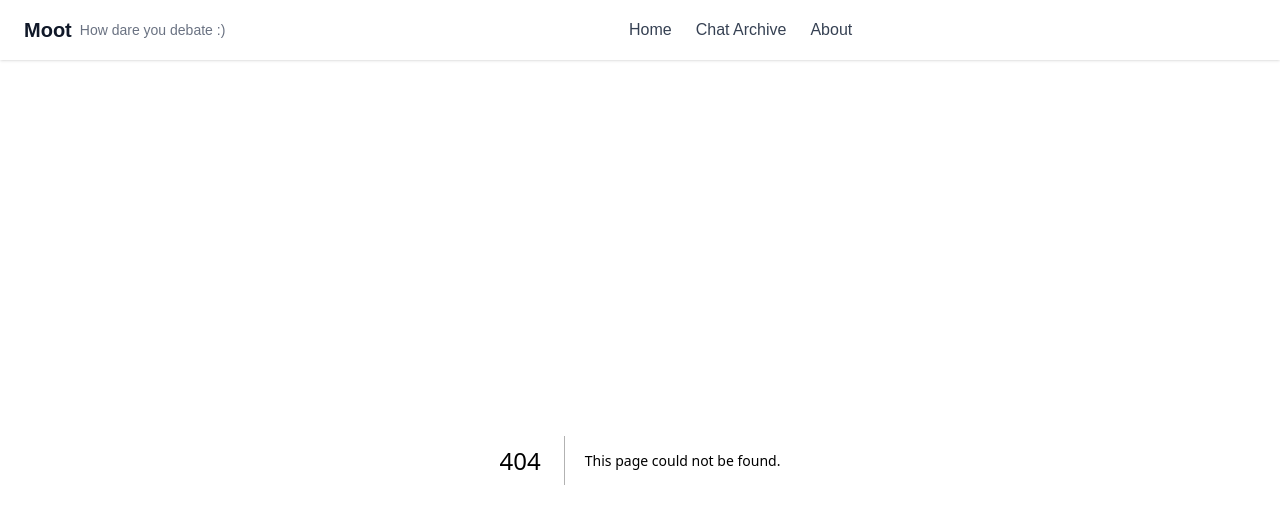
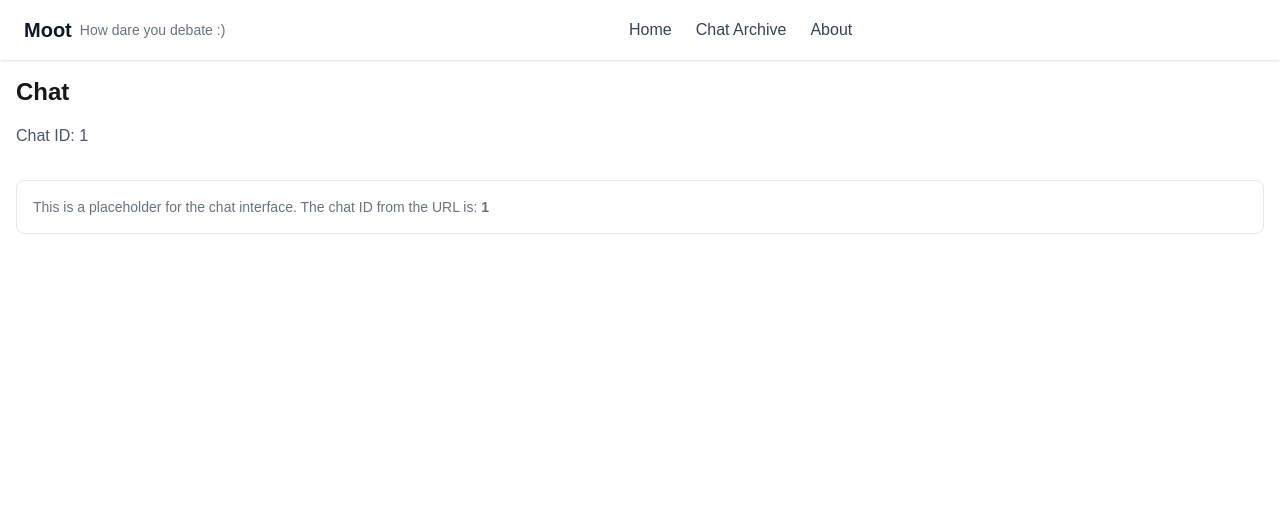
Before and after one commit to sonalan/moot, a Next.js app: page /chat/1 in a window 1280 px wide. Before the commit this address had no page. Shown: the top 524 px of the page. Built offline with nearby package versions, Linux system fonts and the light colour scheme.

Commit message:
feat: add chat pages

```diff
--- /dev/null
+++ b/app/chat/[chatId]/page.tsx
@@ -0,0 +1,23 @@
+'use client'
+
+import { useParams } from 'next/navigation'
+
+export default function ChatDetail() {
+  const params = useParams()
+  const chatId = params.chatId as string
+
+  return (
+    <div className="container mx-auto p-4">
+      <h1 className="text-2xl font-bold mb-4">Chat</h1>
+      <p className="text-gray-600">Chat ID: {chatId}</p>
+
+      {/* TODO: Add actual chat interface here */}
+      <div className="mt-8 p-4 border border-gray-200 rounded-lg">
+        <p className="text-sm text-gray-500">
+          This is a placeholder for the chat interface.
+          The chat ID from the URL is: <strong>{chatId}</strong>
+        </p>
+      </div>
+    </div>
+  )
+}
--- /dev/null
+++ b/app/chat/page.tsx
@@ -0,0 +1,14 @@
+'use client'
+
+
+
+export default function ChatArchive() {
+
+
+  return (
+    <div className="container mx-auto p-4">
+      <h1 className="text-2xl font-bold mb-4">Chat Archive</h1>
+      <p>Here is recent chat archive</p>
+    </div>
+  )
+}
```
